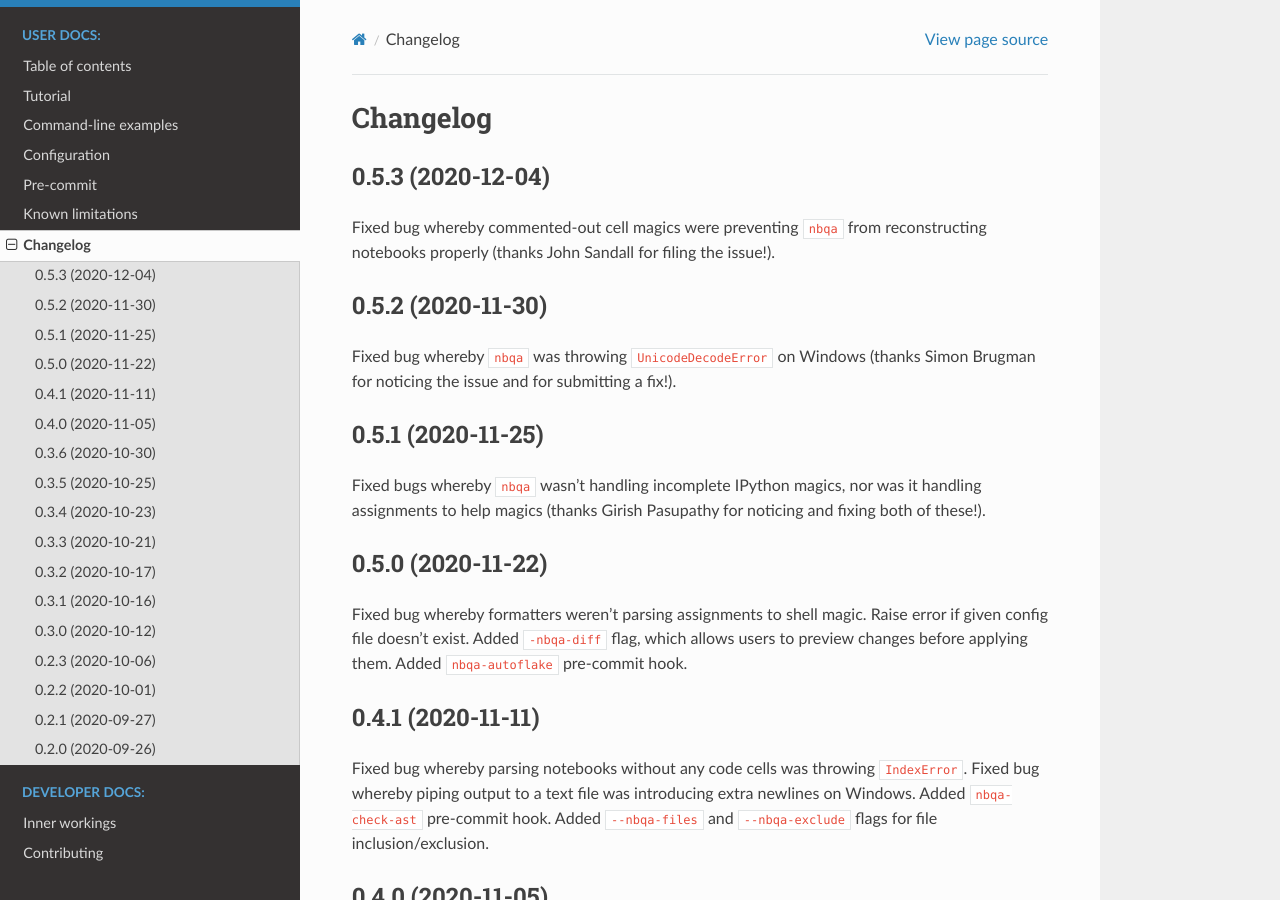
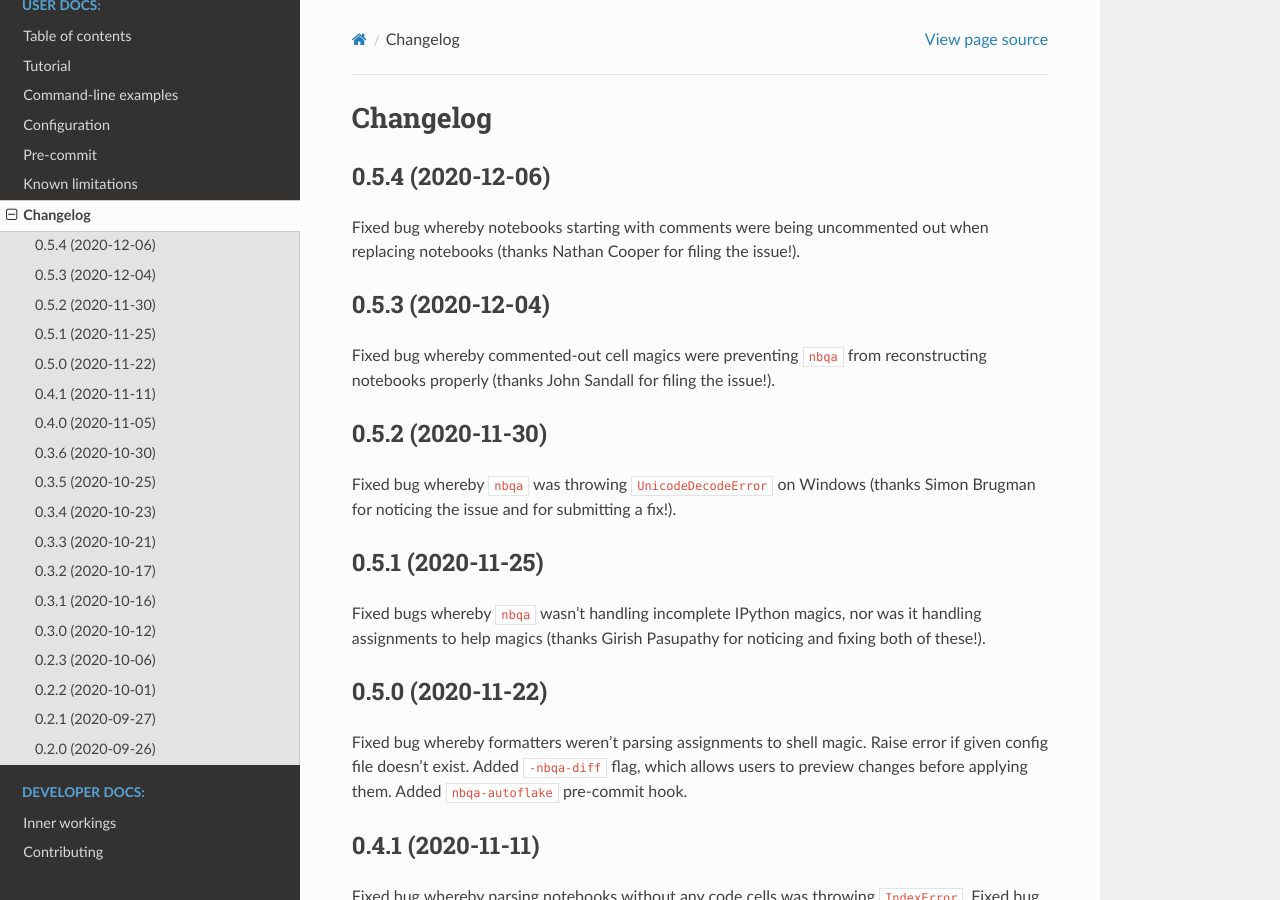
Before and after one commit to nbQA-dev/nbQA, a Sphinx documentation site: the page built from docs/history.rst, in a window 1280 px wide and 900 px high. Built offline with Sphinx 7.4.7 and the Read the Docs theme 2.0.0, drawn with Linux system fonts in a browser that asks for light colours.

Commit message:
v0.5.4 (#501)

```diff
--- a/docs/history.rst
+++ b/docs/history.rst
@@ -1,6 +1,12 @@
 =========
 Changelog
 =========
+
+0.5.4 (2020-12-06)
+------------------
+
+Fixed bug whereby notebooks starting with comments were being uncommented
+out when replacing notebooks (thanks Nathan Cooper for filing the issue!).
 
 0.5.3 (2020-12-04)
 ------------------
--- a/docs/pre-commit.rst
+++ b/docs/pre-commit.rst
@@ -11,7 +11,7 @@ Here's an example of what you could include in your ``.pre-commit-config.yaml``
 
     repos:
     - repo: https://github.com/nbQA-dev/nbQA
-      rev: 0.5.3
+      rev: 0.5.4
       hooks:
        - id: nbqa-black
          additional_dependencies: [black==20.8b1]
@@ -31,7 +31,7 @@ Custom hooks
 If you have your own custom tool (e.g. ``customtool``) for which we currently don't have a built-in hook, you can define your own one with: ::
 
     - repo: https://github.com/nbQA-dev/nbQA
-      rev: 0.5.3
+      rev: 0.5.4
       hooks:
         - id: nbqa
           args: [customtool]
--- a/nbqa/__init__.py
+++ b/nbqa/__init__.py
@@ -1,3 +1,3 @@
 """Attributes used by docs / packaging."""
 
-__version__ = "0.5.3"
+__version__ = "0.5.4"
```
Also changed, not shown: README.md (+1 -1 lines), 4 other files.
